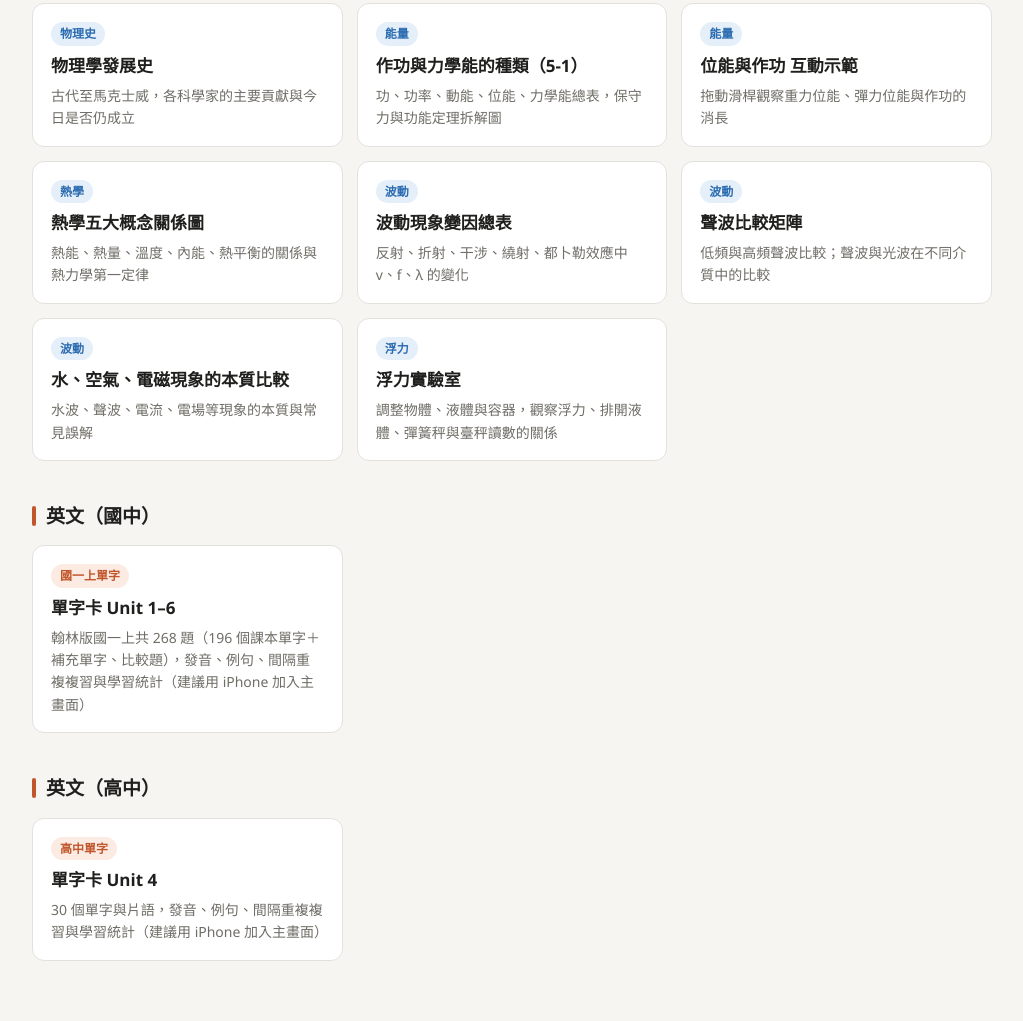
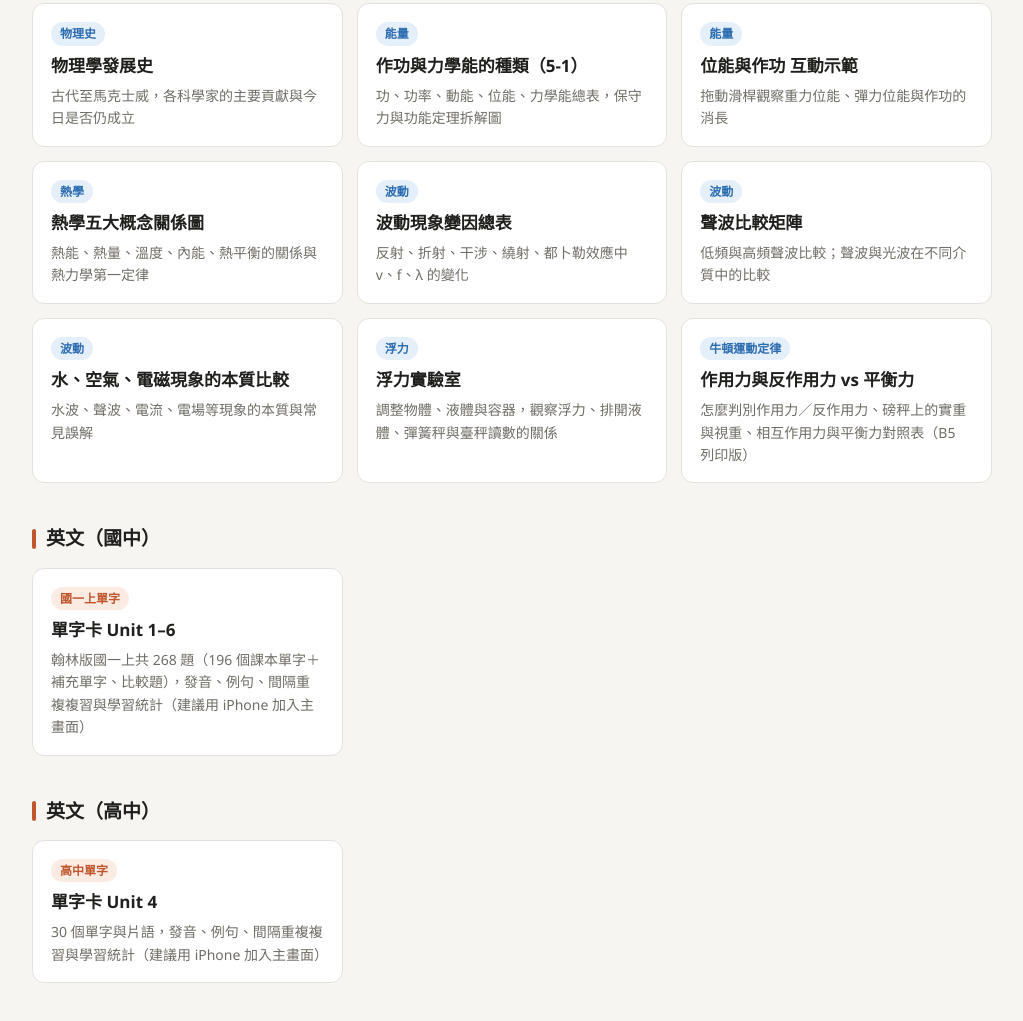
Before and after one commit to sctcool999/sctcool999.github.io, a plain HTML site: page index.html in a window 1280 px wide. Shown: the part 644-1665 px from the top of the page, without its empty margins (128-1151 px from the left). Drawn offline with Linux system fonts and the light colour scheme.

Commit message:
Add files via upload

```diff
--- a/index.html
+++ b/index.html
@@ -209,6 +209,12 @@
         <span class="card-desc">調整物體、液體與容器，觀察浮力、排開液體、彈簧秤與臺秤讀數的關係</span>
       </a>
 
+      <a class="card" href="physics/reaction_force_B5_titleA.html">
+        <span class="tag">牛頓運動定律</span>
+        <span class="card-title">作用力與反作用力 vs 平衡力</span>
+        <span class="card-desc">怎麼判別作用力／反作用力、磅秤上的實重與視重、相互作用力與平衡力對照表（B5 列印版）</span>
+      </a>
+
     </div>
   </section>
 
```
